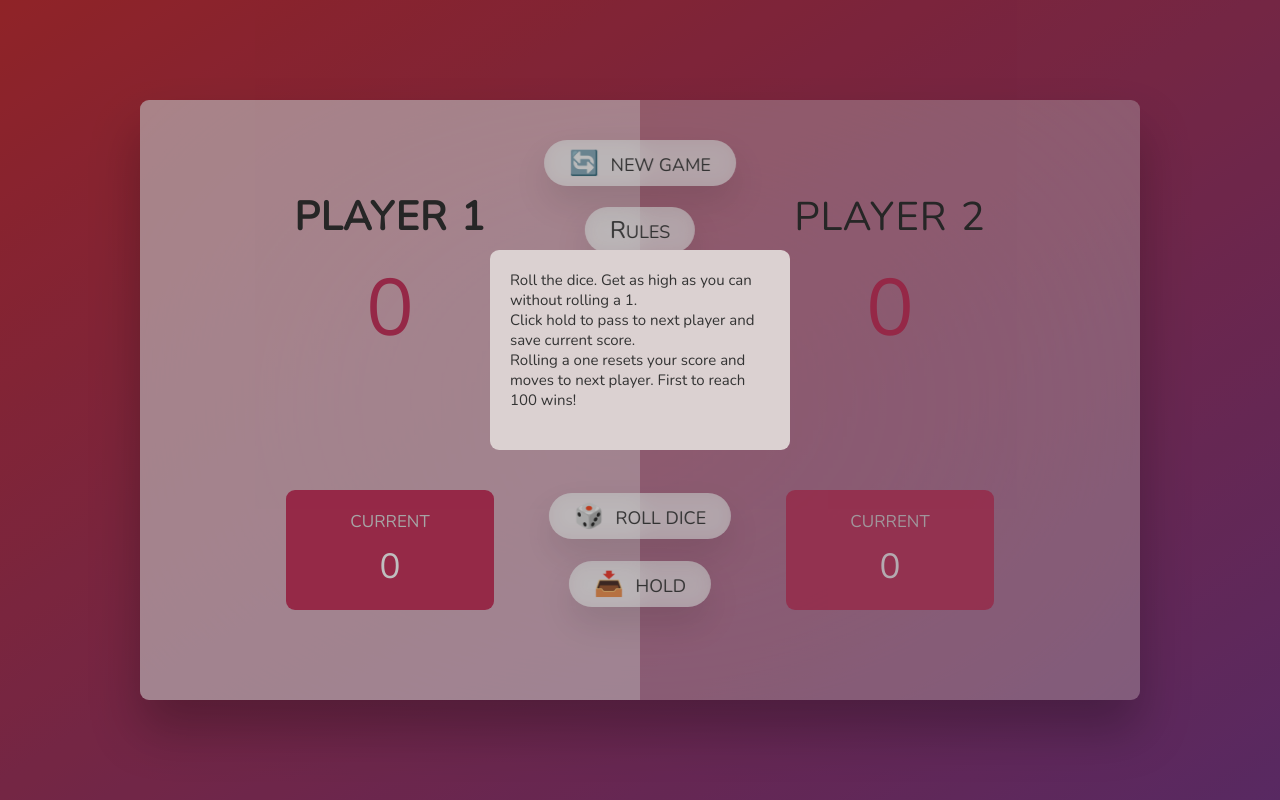
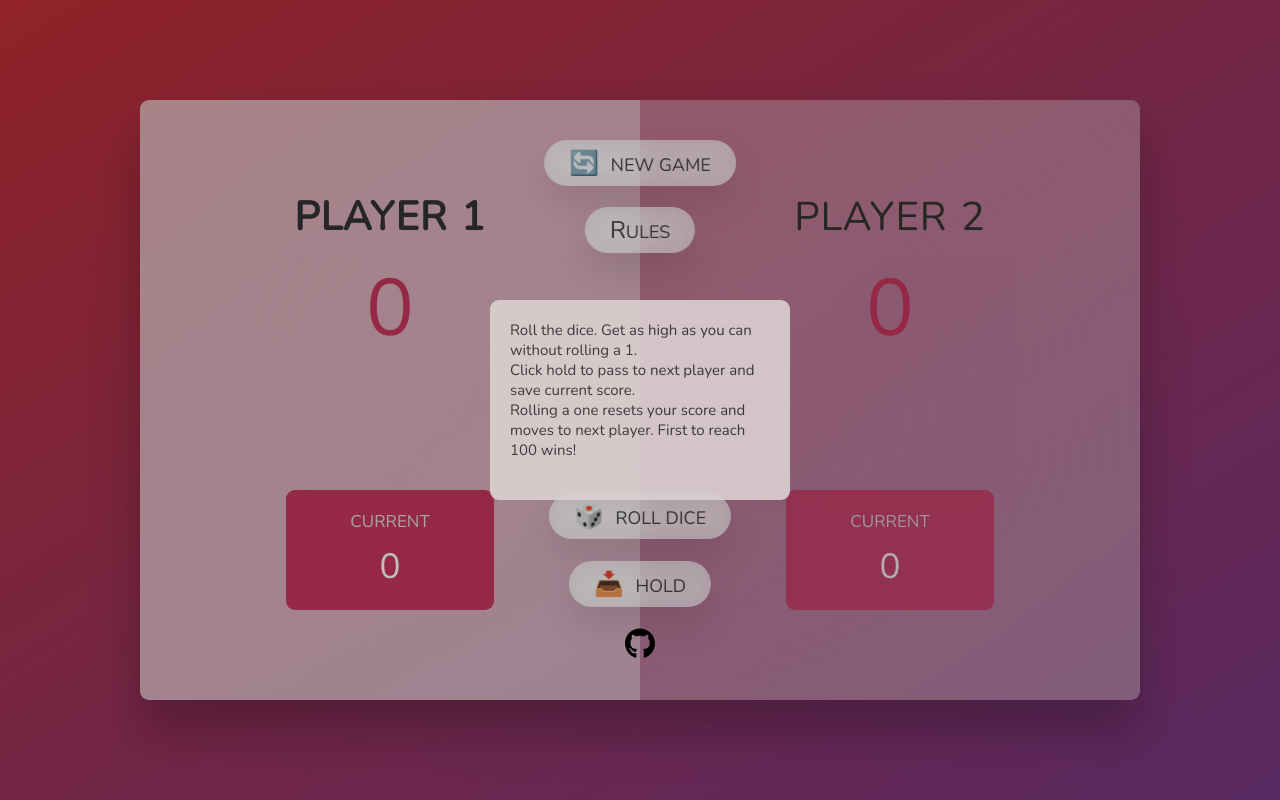
Before and after one commit to Cskiera142/piggame, a plain HTML site: page final/index.html in a window 1280 px wide. Drawn offline with nearby package versions, Linux system fonts and the light colour scheme.

Commit message:
Add files via upload

```diff
--- a/final/index.html
+++ b/final/index.html
@@ -7,6 +7,7 @@
     <link rel="stylesheet" href="style.css" />
     <title>Pig Game</title>
   </head>
+
   <body>
     <div class="modal-container">
       <div class="modal">
@@ -33,13 +34,28 @@
           <p class="current-score" id="current--1">0</p>
         </div>
       </section>
+      <section>
+        <img src="dice-5.png" alt="Playing dice" class="dice" />
+        <button class="btn btn--new">🔄 New game</button>
+        <button class="btn btn--roll">🎲 Roll dice</button>
 
-      <img src="dice-5.png" alt="Playing dice" class="dice" />
-      <button class="btn btn--new">🔄 New game</button>
-      <button class="btn btn--roll">🎲 Roll dice</button>
-      <button class="btn btn--hold">📥 Hold</button>
-      <button class="btn btn--rules">Rules</button>
+        <button class="btn btn--hold">📥 Hold</button>
+        <button class="btn btn--rules">Rules</button>
+      </section>
+      <a
+        class="git"
+        href="https://github.com/Cskiera142/expandingCards"
+        target="blank"
+      >
+        <svg xmlns="http://www.w3.org/2000/svg" viewBox="0 0 496 512">
+          <!-- Font Awesome Pro 5.15.4 by @fontawesome - https://fontawesome.com License - https://fontawesome.com/license (Commercial License) -->
+          <path
+            d="M165.9 397.4c0 2-2.3 3.6-5.2 3.6-3.3.3-5.6-1.3-5.6-3.6 0-2 2.3-3.6 5.2-3.6 3-.3 5.6 1.3 5.6 3.6zm-31.1-4.5c-.7 2 1.3 4.3 4.3 4.9 2.6 1 5.6 0 6.2-2s-1.3-4.3-4.3-5.2c-2.6-.7-5.5.3-6.2 2.3zm44.2-1.7c-2.9.7-4.9 2.6-4.6 4.9.3 2 2.9 3.3 5.9 2.6 2.9-.7 4.9-2.6 4.6-4.6-.3-1.9-3-3.2-5.9-2.9zM244.8 8C106.1 8 0 113.3 0 252c0 110.9 69.8 205.8 169.5 239.2 12.8 2.3 17.3-5.6 17.3-12.1 0-6.2-.3-40.4-.3-61.4 0 0-70 15-84.7-29.8 0 0-11.4-29.1-27.8-36.6 0 0-22.9-15.7 1.6-15.4 0 0 24.9 2 38.6 25.8 21.9 38.6 58.6 27.5 72.9 20.9 2.3-16 8.8-27.1 16-33.7-55.9-6.2-112.3-14.3-112.3-110.5 0-27.5 7.6-41.3 23.6-58.9-2.6-6.5-11.1-33.3 2.6-67.9 20.9-6.5 69 27 69 27 20-5.6 41.5-8.5 62.8-8.5s42.8 2.9 62.8 8.5c0 0 48.1-33.6 69-27 13.7 34.7 5.2 61.4 2.6 67.9 16 17.7 25.8 31.5 25.8 58.9 0 96.5-58.9 104.2-114.8 110.5 9.2 7.9 17 22.9 17 46.4 0 33.7-.3 75.4-.3 83.6 0 6.5 4.6 14.4 17.3 12.1C428.2 457.8 496 362.9 496 252 496 113.3 383.5 8 244.8 8zM97.2 352.9c-1.3 1-1 3.3.7 5.2 1.6 1.6 3.9 2.3 5.2 1 1.3-1 1-3.3-.7-5.2-1.6-1.6-3.9-2.3-5.2-1zm-10.8-8.1c-.7 1.3.3 2.9 2.3 3.9 1.6 1 3.6.7 4.3-.7.7-1.3-.3-2.9-2.3-3.9-2-.6-3.6-.3-4.3.7zm32.4 35.6c-1.6 1.3-1 4.3 1.3 6.2 2.3 2.3 5.2 2.6 6.5 1 1.3-1.3.7-4.3-1.3-6.2-2.2-2.3-5.2-2.6-6.5-1zm-11.4-14.7c-1.6 1-1.6 3.6 0 5.9 1.6 2.3 4.3 3.3 5.6 2.3 1.6-1.3 1.6-3.9 0-6.2-1.4-2.3-4-3.3-5.6-2z"
+          />
+        </svg>
+      </a>
     </main>
+
     <script src="script.js"></script>
   </body>
 </html>
--- a/final/script.js
+++ b/final/script.js
@@ -1,7 +1,7 @@
 'use strict';
 
 // Selecting elements
-const modal = document.querySelector('.modal');
+const modal = document.querySelector('.modal-container');
 const player0El = document.querySelector('.player--0');
 const player1El = document.querySelector('.player--1');
 const score0El = document.querySelector('#score--0');
@@ -109,9 +109,8 @@ window.addEventListener('click', e => {
   if (e.target == modal) {
     modal.style.display = 'none';
   }
-  console.log('test');
 });
 
 btnRules.addEventListener('click', () => {
-  modal.style.display = 'block';
+  modal.style.display = 'flex';
 });
--- a/final/style.css
+++ b/final/style.css
@@ -1,4 +1,4 @@
-@import url('https://fonts.googleapis.com/css2?family=Nunito&display=swap');
+@import url("https://fonts.googleapis.com/css2?family=Nunito&display=swap");
 
 * {
   margin: 0;
@@ -13,7 +13,7 @@ html {
 
 body {
   position: relative;
-  font-family: 'Nunito', sans-serif;
+  font-family: "Nunito", sans-serif;
   font-weight: 400;
   height: 100vh;
   color: #333;
@@ -44,6 +44,10 @@ main {
   cursor: pointer;
 }
 
+/**
+ I changed the position to fixed.
+ In the use case where the content has to be scrolled absolute positioning will leave the overlay hanging in place
+**/
 .modal-container {
   display: flex;
   flex-direction: column;
@@ -58,11 +62,6 @@ main {
 }
 
 .modal {
-  display: flex;
-  flex-direction: column;
-  justify-content: rightr;
-  position: absolute;
-  z-index: 2;
   font-size: 1.5rem;
   opacity: 100%;
   height: 20rem;
@@ -70,8 +69,8 @@ main {
   background-color: #dbd1d1;
   padding: 2rem;
   border-radius: 9px;
+  opacity: 90%;
   transform: translateX(0);
-  top: 25rem;
 }
 
 .player {
@@ -219,3 +218,13 @@ main {
 .color {
   background-color: #2f2f2f;
 }
+
+.git {
+  position: absolute;
+  height: 3rem;
+  width: 3rem;
+  z-index: 2;
+  top: 88%;
+  left: 50%;
+  transform: translate(-50%);
+}
```
